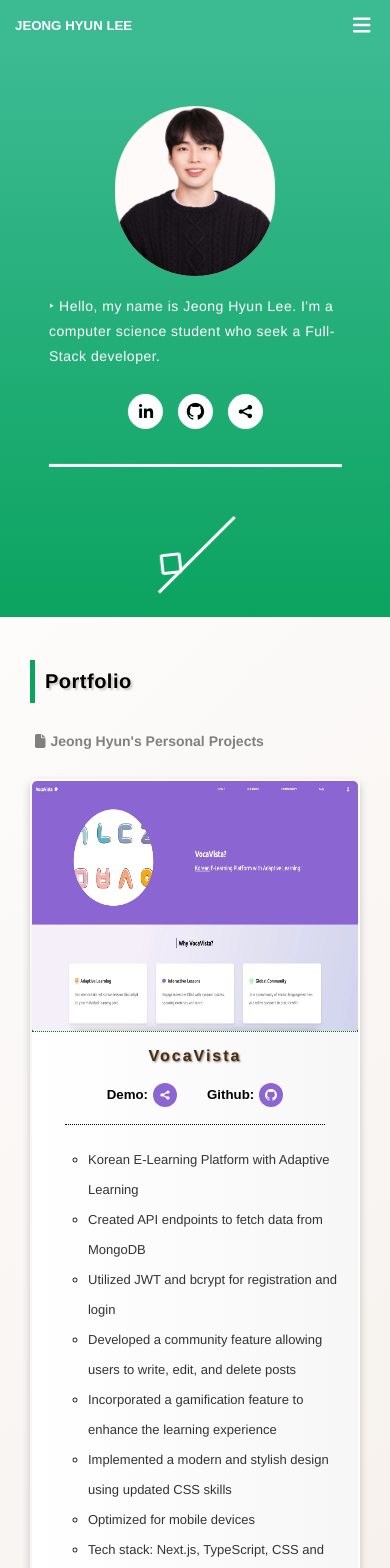
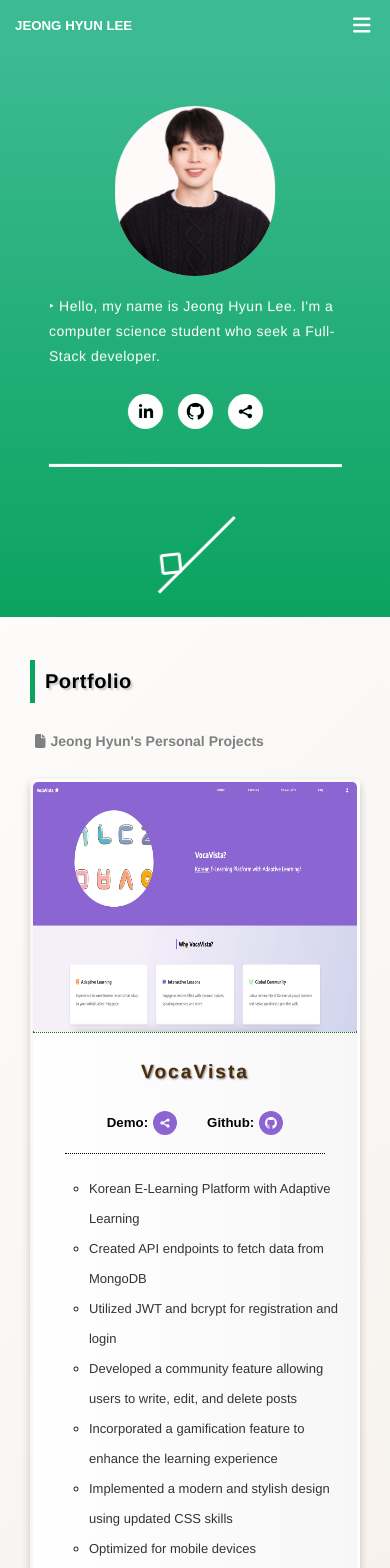
Before and after one commit to JunLee8108/jun-recent-blog, a React (Create React App) app: page /portfolio in a window 390 px wide. Shown: the top 1568 px of the page. Built offline with nearby package versions, Linux system fonts and the light colour scheme.

Commit message:
portfolio flexbox css changed

```diff
--- a/src/components/HomeSection.css
+++ b/src/components/HomeSection.css
@@ -228,7 +228,7 @@ li img {
 .portfolio-flexbox {
   width: 100%;
   height: 100%;
-  border: 2px solid transparent;
+  border: 3px solid transparent;
   box-shadow: 0 4px 8px 0 rgba(0, 0, 0, 0.2);
   background: linear-gradient(to right, #ffffff, #f7f7f7);
   border-radius: 5px;
@@ -252,14 +252,12 @@ li img {
 }
 
 .portfolio-flexbox-title {
-  width: 100%;
-}
-
-.portfolio-flexbox-title h3 {
   color: #4b2d0b;
   text-shadow: 1px 1px 2px grey;
   letter-spacing: 2px;
   margin-bottom: 0;
+  padding: 10px;
+  font-size: 1.3rem;
 }
 
 .portfolio-flexbox-iconbox {
@@ -585,12 +583,9 @@ textarea {
 /* ONLY PC */
 @media (hover: hover) {
   .portfolio-flexbox:hover {
-    box-shadow: 0 8px 16px 0 rgba(0, 0, 0, 0.2);
-    border: 2px solid #0ba360;
-  }
-
-  .portfolio-flexbox:active {
-    border: 2px solid goldenrod;
+    box-shadow: 0 8px 16px 0 rgba(0, 0, 0, 0.5);
+    border: 3px solid #0ba360;
+    transform: translateY(-10px);
   }
 
   .navbar-list:hover {
@@ -687,4 +682,8 @@ textarea {
   .portfolio-flex-container {
     grid-template-columns: repeat(auto-fit, minmax(100%, 1fr));
   }
+
+  .portfolio-flexbox-title {
+    font-size: 1.2rem;
+  }
 }
--- a/src/components/helpher/PortfolioSection.js
+++ b/src/components/helpher/PortfolioSection.js
@@ -15,9 +15,7 @@ export default function PortfolioSection({ openInNewTab }) {
               />
             </div>
 
-            <div className="portfolio-flexbox-title text-center">
-              <h3 className="title">{content.title}</h3>
-            </div>
+            <h3 className="portfolio-flexbox-title">{content.title}</h3>
 
             <div className="portfolio-flexbox-iconbox">
               <h5>Demo: </h5>
```
